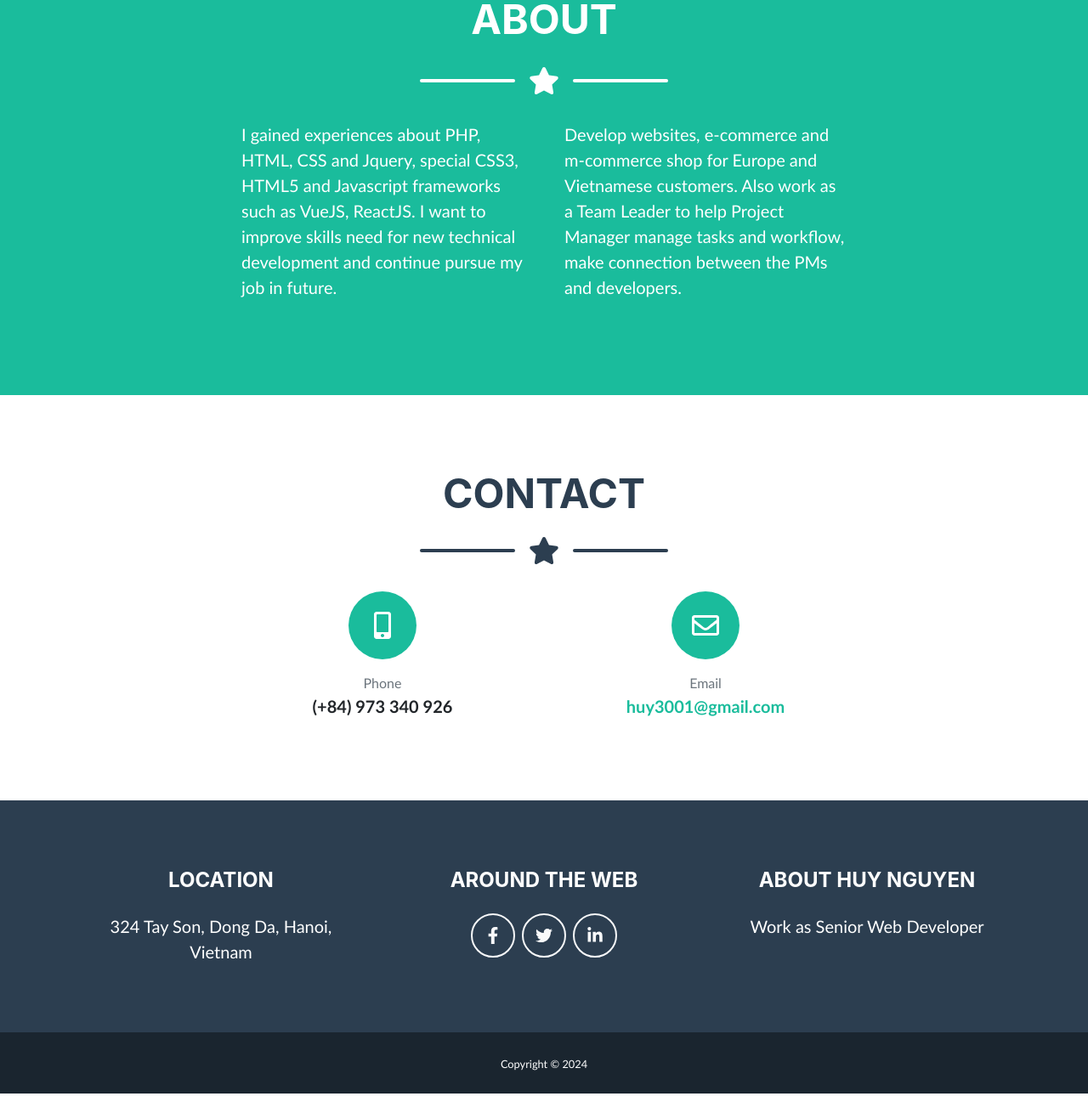
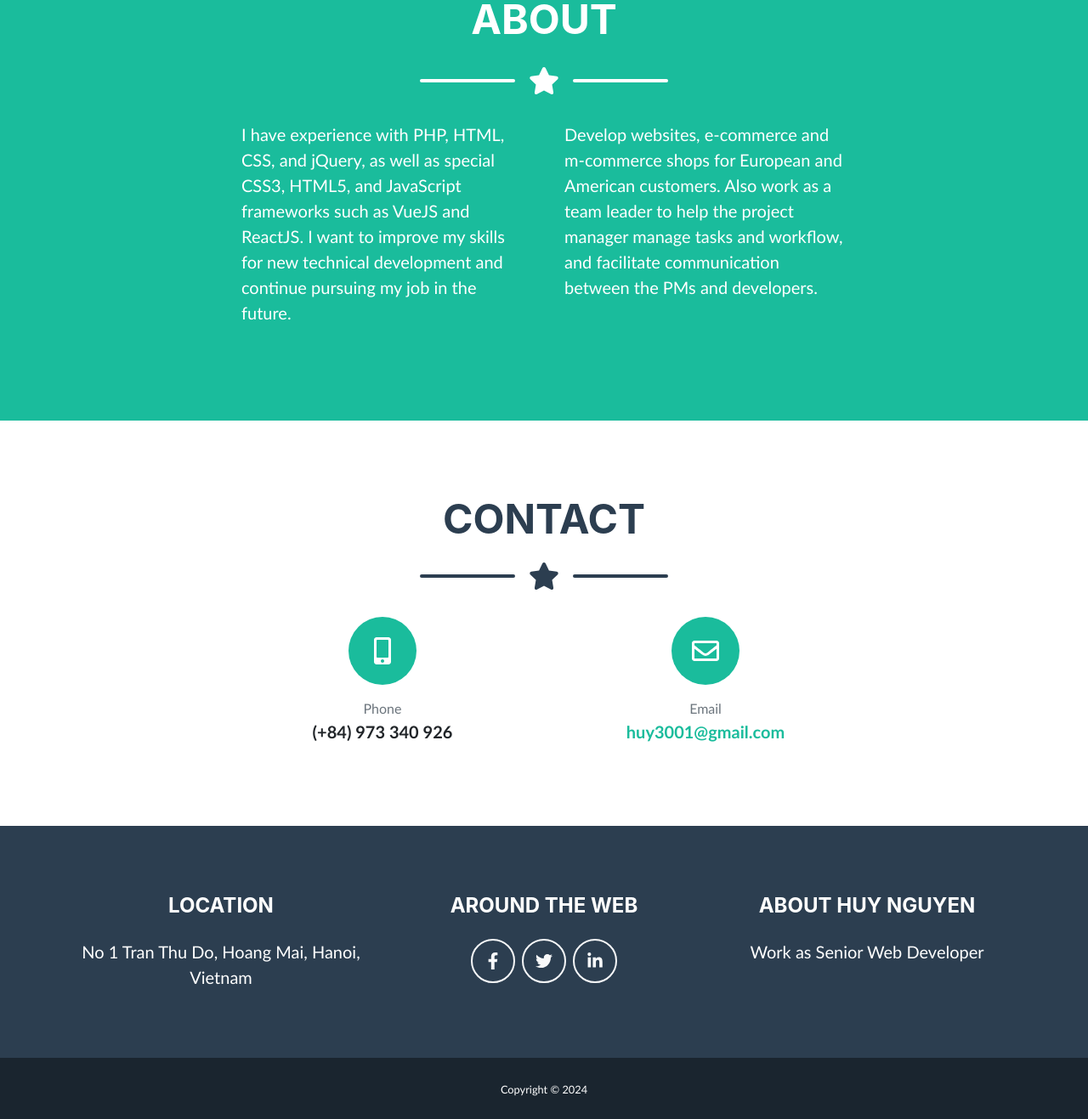
Before and after one commit to huy3001/huy3001.github.io, a plain HTML site: page index.html in a window 1280 px wide. Shown: the part 2042-3359 px from the top of the page at 85% size. Before the commit the page ends 3329 px from the top, so only its background shows below. Drawn offline with nearby package versions, Linux system fonts and the light colour scheme; a web font is replaced by a local one.

Commit message:
Update profile in index.html

```diff
--- a/index.html
+++ b/index.html
@@ -339,7 +339,7 @@
                                         <div class="divider-custom-icon"><i class="fas fa-star"></i></div>
                                         <div class="divider-custom-line"></div>
                                     </div>
-                                    <!-- Portfolio Modal - Image--><img class="img-fluid rounded mb-5" src="assets/img/portfolio/boutiqueboats.jpg" alt="Jebsen Group"/>
+                                    <!-- Portfolio Modal - Image--><img class="img-fluid rounded mb-5" src="assets/img/portfolio/jebsen.jpg" alt="Jebsen Group"/>
                                     <!-- Portfolio Modal - Text-->
                                     <p class="mb-3">Jebsen Group is known for representing quality products, services, investments and solutions across the Beverage, Consumer, Industrial, Motors, Logistics and Jebsen Capital. Outside the region, it enjoys close ties with sister companies in Southeast Asia, Australia, Germany and Denmark.</p>
                                     <p class="mb-5"><a href="https://www.jebsen.com" target="_blank">https://www.jebsen.com</a></p>
@@ -394,10 +394,10 @@
                 <!-- About Section Content-->
                 <div class="row">
                     <div class="col-lg-4 ml-auto">
-                        <p class="pre-wrap lead">I gained experiences about PHP, HTML, CSS and Jquery, special CSS3, HTML5 and Javascript frameworks such as VueJS, ReactJS. I want to improve skills need for new technical development and continue pursue my job in future.  </p>
+                        <p class="pre-wrap lead">I have experience with PHP, HTML, CSS, and jQuery, as well as special CSS3, HTML5, and JavaScript frameworks such as VueJS and ReactJS. I want to improve my skills for new technical development and continue pursuing my job in the future.</p>
                     </div>
                     <div class="col-lg-4 mr-auto">
-                        <p class="pre-wrap lead">Develop websites, e-commerce and m-commerce shop for Europe and Vietnamese customers. Also work as a Team Leader to help Project Manager manage tasks and workflow, make connection between the PMs and developers.</p>
+                        <p class="pre-wrap lead">Develop websites, e-commerce and m-commerce shops for European and American customers. Also work as a team leader to help the project manager manage tasks and workflow, and facilitate communication between the PMs and developers.</p>
                     </div>
                 </div>
             </div>
@@ -438,7 +438,7 @@
                     <!-- Footer Location-->
                     <div class="col-lg-4 mb-5 mb-lg-0">
                         <h4 class="mb-4">LOCATION</h4>
-                        <p class="pre-wrap lead mb-0">324 Tay Son, Dong Da, Hanoi, Vietnam</p>
+                        <p class="pre-wrap lead mb-0">No 1 Tran Thu Do, Hoang Mai, Hanoi, Vietnam</p>
                     </div>
                     <!-- Footer Social Icons-->
                     <div class="col-lg-4 mb-5 mb-lg-0">
```
